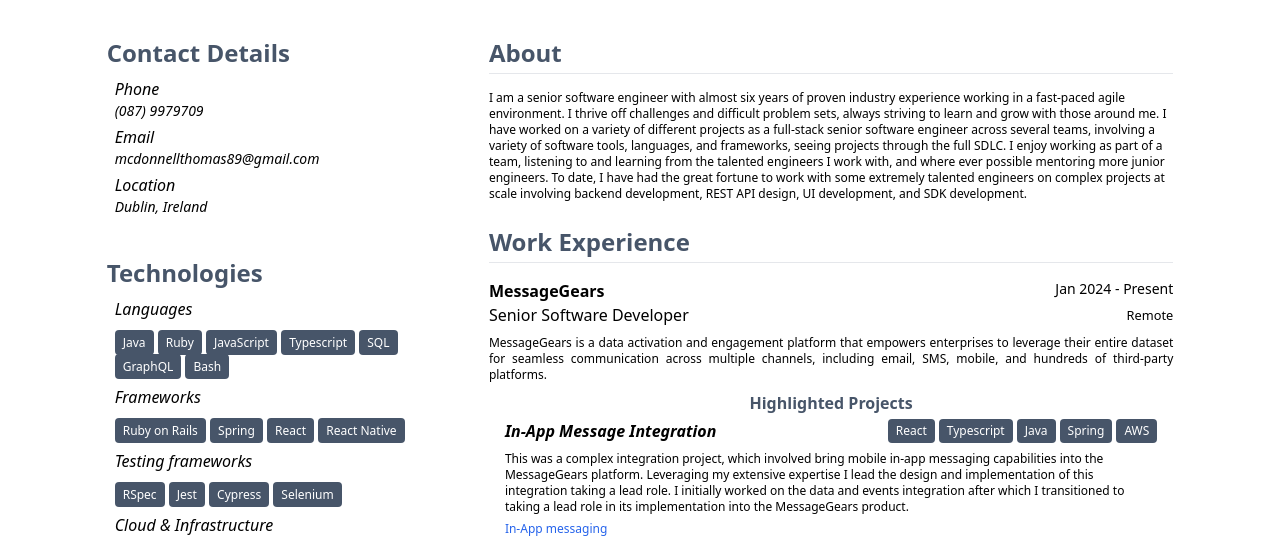
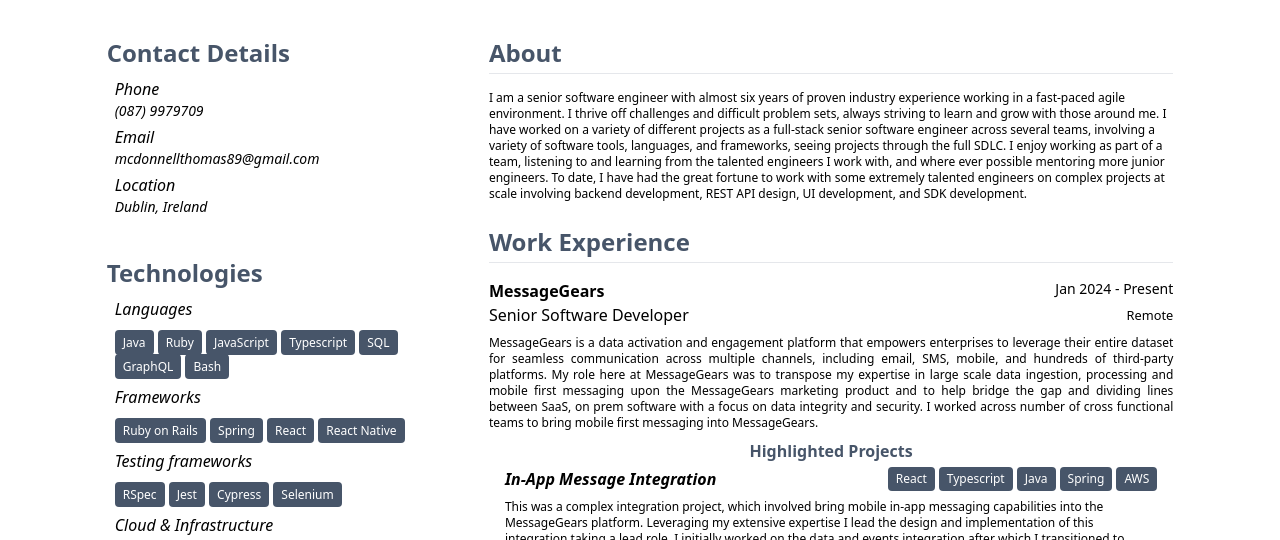
Before and after one commit to ThomasMcDonnell/curriculum-vitae, a website: page index.html in a window 1280 px wide. Shown: the part 251-791 px from the top of the page. Drawn offline with Linux system fonts and the light colour scheme.

Commit message:
update v3

```diff
--- a/index.html
+++ b/index.html
@@ -283,7 +283,14 @@
                     that empowers enterprises to leverage their entire dataset
                     for seamless communication across multiple channels,
                     including email, SMS, mobile, and hundreds of third-party
-                    platforms.
+                    platforms. My role here at MessageGears was to transpose my
+                    expertise in large scale data ingestion, processing and
+                    mobile first messaging upon the MessageGears marketing
+                    product and to help bridge the gap and dividing lines
+                    between SaaS, on prem software with a focus on data
+                    integrity and security. I worked across number of cross
+                    functional teams to bring mobile first messaging into
+                    MessageGears.
                   </p>
 
                   <div class="md:pl-4 md:pr-4">
```
